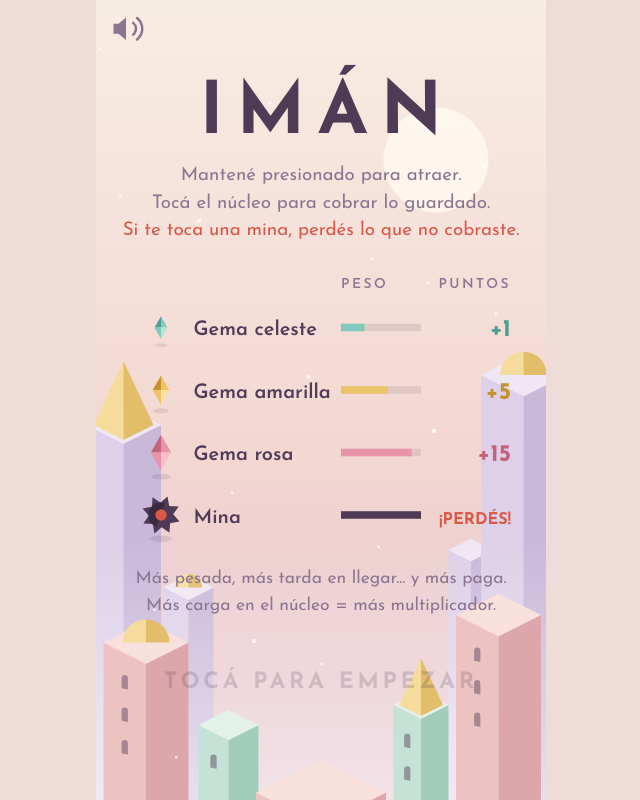
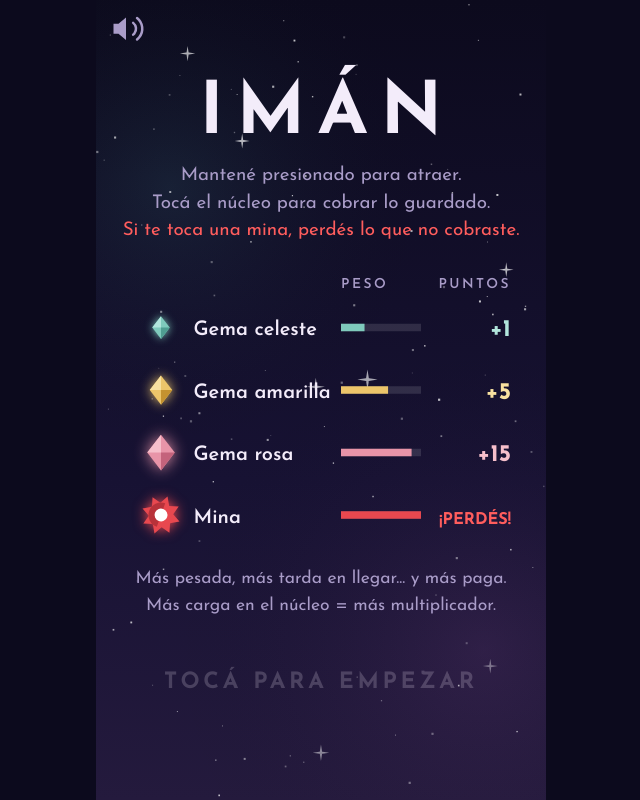
Before and after one commit to PabloForconi/VG-Mini, a website built with Vite: page index.html in a window 1280 px wide. Shown: the whole page, without its empty margins (319-959 px from the left). Built offline with nearby package versions, Linux system fonts and the light colour scheme; animation ran at ten frames a second.

Commit message:
Imán: night-sky look, round core, still gems, red mines
Following playtest feedback on the pastel pass:
- Background back to dark space: indigo gradient, two faint nebulae and
  a seeded twinkling star field. All isometric towers, sun and mist removed.
- Core is a glowing pastel orb again (tier-toned), not an isometric cube.
- Gems no longer spin; they keep their two-tone facets plus a soft glow.
- Mines are a red spiked body with a throbbing white heart.
- Text, halos, field lines and overlays flipped to suit the dark sky;
  contact shadows dropped (nothing rests on a floor in space).

Co-Authored-By: Claude Opus 5.5 <noreply@anthropic.com>

```diff
--- a/src/games/iman.ts
+++ b/src/games/iman.ts
@@ -40,15 +40,15 @@ type ShieldKind = 'shield' | 'pizza';
 type Kind = 'cyan' | 'yellow' | 'pink' | 'mine' | ShieldKind;
 
 /**
- * Look: pastel dawn sky, flat-shaded isometric shapes (light / mid / shadow
- * faces) and a deep plum "ink" for text and danger, so mines pop against the
- * soft background.
+ * Look: calm night sky (deep indigo, stars, faint nebulae) with flat-shaded
+ * pastel shapes floating in it; light ink for text, red for danger.
  */
 const C = {
-  ink: '#4f3b56',
-  inkSoft: '#8c7591',
-  danger: '#d9584a',
-  gold: '#b98326',
+  ink: '#f3ecfa', // main text on the night sky
+  inkSoft: '#a99cc8',
+  onPastel: '#2a2140', // text drawn on top of pastel shapes (the core)
+  danger: '#ff5d5d',
+  gold: '#f2c46d',
   white: '#ffffff',
 };
 const font = (weight: number, size: number) => `${weight} ${size}px "Josefin Sans", system-ui, sans-serif`;
@@ -60,7 +60,7 @@ interface KindDef {
   load: number; // how much a catch grows the core
   color: string; // mid tone: particles, bars
   light: string; // lit facet
-  dark: string; // shaded facet; also used for text on the pastel sky
+  dark: string; // shaded facet
   name: string;
   blurb?: string; // banner line instead of "+value"
 }
@@ -74,7 +74,7 @@ const KINDS: Record<Kind, KindDef> = {
   cyan: { r: 7, mass: 1, value: 1, load: 1, color: '#7fcabc', light: '#b2e6dc', dark: '#4f9e91', name: 'Gema celeste' },
   yellow: { r: 9, mass: 2, value: 5, load: 2, color: '#ecc56a', light: '#f8e1a0', dark: '#c4922f', name: 'Gema amarilla' },
   pink: { r: 11, mass: 3, value: 15, load: 3, color: '#e894a8', light: '#f6bfcb', dark: '#c4637c', name: 'Gema rosa' },
-  mine: { r: 11, mass: 3.4, value: 0, load: 0, color: '#4f3b56', light: '#6e5677', dark: '#3a2a40', name: 'Mina' },
+  mine: { r: 11, mass: 3.4, value: 0, load: 0, color: '#e8484f', light: '#ff6b70', dark: '#b8323a', name: 'Mina' },
   shield: {
     r: 11,
     mass: 3.2,
@@ -155,44 +155,33 @@ const MAX_MINE_STREAK = 2;
 
 /** Cash-out multiplier by stored load. Must be steep or cashing early always wins. */
 const TIERS = [
-  { load: 0, mult: 1, top: '#fffaf3', left: '#efe2d6', right: '#d9c7b8', ink: '#8c7591' },
-  { load: 5, mult: 2, top: '#e3f3ed', left: '#c2e4d7', right: '#9ccbbb', ink: '#5c9f8e' },
-  { load: 10, mult: 3, top: '#bfe6de', left: '#8ecdc0', right: '#62ae9f', ink: '#3f8a7c' },
-  { load: 20, mult: 5, top: '#fae4a6', left: '#f0c970', right: '#d6a446', ink: '#b07f22' },
-  { load: 35, mult: 8, top: '#fbc8b4', left: '#f19d82', right: '#d6765c', ink: '#b9583f' },
+  { load: 0, mult: 1, top: '#fffaf3', left: '#efe2d6', right: '#d9c7b8', ink: '#e9e1f2' },
+  { load: 5, mult: 2, top: '#e3f3ed', left: '#c2e4d7', right: '#9ccbbb', ink: '#bfe8dc' },
+  { load: 10, mult: 3, top: '#bfe6de', left: '#8ecdc0', right: '#62ae9f', ink: '#8fd8c9' },
+  { load: 20, mult: 5, top: '#fae4a6', left: '#f0c970', right: '#d6a446', ink: '#f6d27e' },
+  { load: 35, mult: 8, top: '#fbc8b4', left: '#f19d82', right: '#d6765c', ink: '#f7a487' },
 ];
 
-/** Background architecture: isometric prisms kept to the edges so the field stays clear. */
-interface Block {
-  x: number; // center of the front edge
-  base: number; // y of the front-bottom corner
-  w: number; // half width
-  h: number;
-  tone: keyof typeof BLOCK_TONES;
-  windows?: number;
-  roof?: 'dome' | 'cone';
-}
+/**
+ * Star field, generated once from a fixed seed (not Math.random) so it is the
+ * same every run. A few big ones are drawn as four-point sparkles.
+ */
+const STARS = (() => {
+  let s = 20261031;
+  const rnd = () => ((s = Math.imul(s, 1664525) + 1013904223) >>> 0) / 4294967296;
+  return Array.from({ length: 110 }, () => ({
+    x: rnd() * WIDTH,
+    y: rnd() * HEIGHT,
+    size: rnd() < 0.05 ? 2.5 + rnd() * 1.2 : 0.6 + rnd() * 1.2,
+    phase: rnd() * Math.PI * 2,
+    speed: 0.6 + rnd() * 1.8,
+  }));
+})();
 
-/** [top, left face, right face], pale so the scenery never competes with play. */
-const BLOCK_TONES = {
-  lilac: ['#efe7f3', '#ddd0e8', '#c9b8da'],
-  rose: ['#f8e0dc', '#edc3c1', '#dca6ab'],
-  mint: ['#e2f2ea', '#c4e2d5', '#a3cdbb'],
-} as const;
-
-const FAR_TOWERS: Block[] = [
-  { x: 22, base: 640, w: 30, h: 300, tone: 'lilac', roof: 'cone' },
-  { x: 74, base: 640, w: 20, h: 170, tone: 'lilac', roof: 'dome' },
-  { x: 300, base: 640, w: 18, h: 200, tone: 'lilac' },
-  { x: 342, base: 640, w: 34, h: 340, tone: 'lilac', roof: 'dome' },
-];
-
-const NEAR_TOWERS: Block[] = [
-  { x: 40, base: 664, w: 34, h: 150, tone: 'rose', windows: 3, roof: 'dome' },
-  { x: 106, base: 664, w: 24, h: 84, tone: 'mint', windows: 1 },
-  { x: 180, base: 676, w: 52, h: 42, tone: 'rose' },
-  { x: 260, base: 664, w: 22, h: 100, tone: 'mint', windows: 2, roof: 'cone' },
-  { x: 322, base: 664, w: 34, h: 172, tone: 'rose', windows: 3 },
+/** [x, y, radius, inner color]: barely-there haze so the sky isn't flat. */
+const NEBULAE: [number, number, number, string][] = [
+  [60, 150, 220, 'rgba(90,200,190,0.10)'],
+  [310, 520, 260, 'rgba(200,110,200,0.10)'],
 ];
 
 /** Pentatonic steps so rising notes always sound musical. */
@@ -560,7 +549,7 @@ export class Iman implements MiniGame {
       this.slices = new Array(SHIELD_SLICES[b.kind]).fill(true);
       this.corePop = 1;
       this.burst(CX, CY, k.color, 30, 180);
-      this.popup(CX, CY - this.shieldR - 14, `¡${k.name.toUpperCase()}!`, k.dark, 18);
+      this.popup(CX, CY - this.shieldR - 14, `¡${k.name.toUpperCase()}!`, k.light, 18);
       [0, 4, 7, 12].forEach((s, i) => tone({ freq: note(s), dur: 0.25, type: 'sine', gain: 0.14, delay: i * 0.06 }));
       vibrate(20);
       return;
@@ -570,7 +559,7 @@ export class Iman implements MiniGame {
     this.load += k.load;
     this.corePop = 1;
     this.burst(CX, CY, k.color, 8 * k.load, 140);
-    this.popup(CX + rand(-24, 24), CY - this.coreR - 10, `+${k.value}`, k.dark, 12 + k.load * 2);
+    this.popup(CX + rand(-24, 24), CY - this.coreR - 10, `+${k.value}`, k.light, 12 + k.load * 2);
 
     // Notes climb with the load: the higher the pitch, the more you risk.
     const step = Math.min(this.load, 24);
@@ -689,7 +678,7 @@ export class Iman implements MiniGame {
     ctx.lineWidth = 1;
     for (const b of this.bodies) {
       if (active && Math.hypot(CX - b.x, CY - b.y) < field) {
-        ctx.strokeStyle = b.kind === 'mine' ? 'rgba(217,88,74,0.35)' : 'rgba(79,59,86,0.14)';
+        ctx.strokeStyle = b.kind === 'mine' ? 'rgba(255,93,93,0.35)' : 'rgba(200,190,255,0.16)';
         ctx.beginPath();
         ctx.moveTo(CX, CY);
         ctx.lineTo(b.x, b.y);
@@ -712,8 +701,8 @@ export class Iman implements MiniGame {
     for (const p of this.popups) {
       ctx.globalAlpha = Math.min(1, p.life * 2);
       ctx.font = font(700, p.size);
-      // Soft white halo keeps popups legible over any pastel.
-      ctx.strokeStyle = 'rgba(255,255,255,0.8)';
+      // Dark halo keeps popups legible over stars and glows.
+      ctx.strokeStyle = 'rgba(12,10,29,0.75)';
       ctx.lineWidth = 4;
       ctx.strokeText(p.text, p.x, p.y);
       ctx.fillStyle = p.color;
@@ -725,94 +714,57 @@ export class Iman implements MiniGame {
     this.drawHud();
   }
 
-  /** Pastel dawn: sky gradient, pale sun, isometric towers at the edges, mist, drifting motes. */
+  /** Night sky: deep indigo gradient, two faint nebulae and twinkling stars. */
   private drawScenery(active: boolean) {
     const { ctx } = this;
     const sky = ctx.createLinearGradient(0, 0, 0, HEIGHT);
-    sky.addColorStop(0, '#f8ede3');
-    sky.addColorStop(0.55, '#f3d8d2');
-    sky.addColorStop(1, '#e3c0cc');
+    sky.addColorStop(0, '#0c0a1d');
+    sky.addColorStop(0.6, '#171233');
+    sky.addColorStop(1, '#241a3d');
     ctx.fillStyle = sky;
     ctx.fillRect(-20, -20, WIDTH + 40, HEIGHT + 40);
 
-    ctx.fillStyle = 'rgba(255,249,240,0.9)';
-    ctx.beginPath();
-    ctx.arc(272, 128, 42, 0, Math.PI * 2);
-    ctx.fill();
+    for (const [x, y, rad, color] of NEBULAE) {
+      const g = ctx.createRadialGradient(x, y, 0, x, y, rad);
+      g.addColorStop(0, color);
+      g.addColorStop(1, 'rgba(0,0,0,0)');
+      ctx.fillStyle = g;
+      ctx.fillRect(x - rad, y - rad, rad * 2, rad * 2);
+    }
 
-    for (const b of FAR_TOWERS) this.drawBlock(b);
-    const mist = ctx.createLinearGradient(0, 430, 0, HEIGHT);
-    mist.addColorStop(0, 'rgba(255,255,255,0)');
-    mist.addColorStop(1, 'rgba(255,255,255,0.55)');
-    ctx.fillStyle = mist;
-    ctx.fillRect(-20, 430, WIDTH + 40, HEIGHT - 410);
-    for (const b of NEAR_TOWERS) this.drawBlock(b);
-
-    // Holding the magnet brightens the air around the core.
+    // Holding the magnet lifts the light around the core a little.
     if (active) {
       const glow = ctx.createRadialGradient(CX, CY, 0, CX, CY, this.fieldRadius);
-      glow.addColorStop(0, 'rgba(255,255,255,0.35)');
-      glow.addColorStop(1, 'rgba(255,255,255,0)');
+      glow.addColorStop(0, 'rgba(170,150,255,0.14)');
+      glow.addColorStop(1, 'rgba(170,150,255,0)');
       ctx.fillStyle = glow;
       ctx.fillRect(-20, -20, WIDTH + 40, HEIGHT + 40);
     }
 
-    // Motes of light drifting up, on fixed lanes so they cost nothing to track.
-    ctx.fillStyle = 'rgba(255,255,255,0.7)';
-    for (let i = 0; i < 18; i++) {
-      const x = ((i * 53) % WIDTH) + Math.sin(this.clock * 0.6 + i) * 10;
-      const y = HEIGHT - ((this.clock * (8 + (i % 5) * 3) + i * 71) % (HEIGHT + 20));
-      ctx.fillRect(x, y, i % 3 === 0 ? 3 : 2, i % 3 === 0 ? 3 : 2);
-    }
-  }
-
-  /** Isometric prism: lit top, mid left face, shaded right face, optional windows and roof. */
-  private drawBlock(b: Block) {
-    const { ctx } = this;
-    const { x, base, w, h } = b;
-    const top = base - h;
-    const [cTop, cLeft, cRight] = BLOCK_TONES[b.tone];
-    const poly = (pts: number[][], color: string) => {
-      ctx.fillStyle = color;
+    ctx.fillStyle = '#ffffff';
+    for (const s of STARS) {
+      ctx.globalAlpha = 0.25 + 0.5 * (0.5 + 0.5 * Math.sin(this.clock * s.speed + s.phase));
+      if (s.size < 2.5) {
+        ctx.fillRect(s.x, s.y, s.size, s.size);
+        continue;
+      }
+      // Four-point sparkle: two thin diamonds crossed.
+      const l = s.size * 2.2;
+      const t = s.size * 0.35;
       ctx.beginPath();
-      pts.forEach(([px, py], i) => (i ? ctx.lineTo(px, py) : ctx.moveTo(px, py)));
+      ctx.moveTo(s.x, s.y - l);
+      ctx.lineTo(s.x + t, s.y);
+      ctx.lineTo(s.x, s.y + l);
+      ctx.lineTo(s.x - t, s.y);
       ctx.closePath();
-      ctx.fill();
-    };
-    poly([[x - w, top], [x, top + w / 2], [x, base + w / 2], [x - w, base]], cLeft);
-    poly([[x, top + w / 2], [x + w, top], [x + w, base], [x, base + w / 2]], cRight);
-    poly([[x, top - w / 2], [x + w, top], [x, top + w / 2], [x - w, top]], cTop);
-
-    for (let i = 0; i < (b.windows ?? 0); i++) {
-      // Slit windows sit on the left face, following its slant.
-      const wx = x - w / 2;
-      const wy = top + 18 + i * 26 + w / 4;
-      ctx.fillStyle = 'rgba(79,59,86,0.45)';
-      ctx.beginPath();
-      ctx.moveTo(wx - 2.5, wy + 10);
-      ctx.lineTo(wx - 2.5, wy + 2);
-      ctx.arc(wx, wy + 2, 2.5, Math.PI, 0);
-      ctx.lineTo(wx + 2.5, wy + 11);
+      ctx.moveTo(s.x - l, s.y);
+      ctx.lineTo(s.x, s.y - t);
+      ctx.lineTo(s.x + l, s.y);
+      ctx.lineTo(s.x, s.y + t);
       ctx.closePath();
       ctx.fill();
     }
-
-    if (b.roof === 'dome') {
-      const rr = w * 0.55;
-      ctx.fillStyle = '#f6dc9c';
-      ctx.beginPath();
-      ctx.arc(x, top, rr, Math.PI, Math.PI * 1.5);
-      ctx.lineTo(x, top);
-      ctx.fill();
-      ctx.fillStyle = '#e2bd6a';
-      ctx.beginPath();
-      ctx.arc(x, top, rr, Math.PI * 1.5, 0);
-      ctx.lineTo(x, top);
-      ctx.fill();
-    } else if (b.roof === 'cone') {
-      poly([[x - w * 0.8, top], [x, top - w * 1.7], [x, top + w * 0.4]], '#f6dc9c');
-      poly([[x, top + w * 0.4], [x, top - w * 1.7], [x + w * 0.8, top]], '#e2bd6a');
-    }
+    ctx.globalAlpha = 1;
   }
 
   private drawField(active: boolean) {
@@ -821,7 +773,7 @@ export class Iman implements MiniGame {
     ctx.save();
     ctx.lineWidth = 1.5;
     ctx.setLineDash([3, 7]);
-    ctx.strokeStyle = `rgba(79,59,86,${active ? 0.35 : 0.12})`;
+    ctx.strokeStyle = `rgba(200,190,255,${active ? 0.35 : 0.12})`;
     ctx.beginPath();
     ctx.arc(CX, CY, field, 0, Math.PI * 2);
     ctx.stroke();
@@ -842,25 +794,15 @@ export class Iman implements MiniGame {
     this.drawItem(b.kind, b.x, b.y, b.spin);
   }
 
-  /** Soft contact shadow under floating things. */
-  private drawShadow(x: number, y: number, r: number) {
-    const { ctx } = this;
-    ctx.fillStyle = 'rgba(79,59,86,0.12)';
-    ctx.beginPath();
-    ctx.ellipse(x, y, r, r * 0.3, 0, 0, Math.PI * 2);
-    ctx.fill();
-  }
-
   /** Round pickups: white bubble, or a pizza whose pastel slices cycle colors. */
   private drawShieldIcon(kind: ShieldKind, x: number, y: number, spin: number) {
     const { ctx } = this;
     const r = KINDS[kind].r;
-    this.drawShadow(x, y + r + 5, r * 0.8);
     ctx.save();
     ctx.translate(x, y);
     ctx.rotate(spin);
     if (kind === 'shield') {
-      ctx.fillStyle = 'rgba(255,255,255,0.6)';
+      ctx.fillStyle = 'rgba(255,255,255,0.3)';
       ctx.beginPath();
       ctx.arc(0, 0, r, 0, Math.PI * 2);
       ctx.fill();
@@ -886,14 +828,10 @@ export class Iman implements MiniGame {
     }
     ctx.strokeStyle = '#ffffff';
     ctx.lineWidth = 2.5;
+    ctx.shadowColor = '#ffffff';
+    ctx.shadowBlur = 10;
     ctx.beginPath();
     ctx.arc(0, 0, r, 0, Math.PI * 2);
-    ctx.stroke();
-    // Faint ink rim so white reads against the pale sky.
-    ctx.strokeStyle = 'rgba(79,59,86,0.3)';
-    ctx.lineWidth = 1;
-    ctx.beginPath();
-    ctx.arc(0, 0, r + 1.8, 0, Math.PI * 2);
     ctx.stroke();
     ctx.restore();
     // Glint stays put while the bubble spins.
@@ -909,15 +847,8 @@ export class Iman implements MiniGame {
     const { ctx } = this;
     const k = KINDS[kind];
     const r = k.r;
-    this.drawShadow(x, y + r * 1.3 + 5, r * 0.7);
-
-    // Gems turn on their vertical axis: squash the width and swap which side is lit.
-    const turn = Math.cos(spin);
-    const sx = Math.max(0.3, Math.abs(turn));
-    const [litSide, darkSide] = turn >= 0 ? [k.light, k.dark] : [k.dark, k.light];
     ctx.save();
     ctx.translate(x, y);
-    ctx.scale(sx, 1);
     const tri = (pts: number[][], color: string) => {
       ctx.fillStyle = color;
       ctx.beginPath();
@@ -925,18 +856,20 @@ export class Iman implements MiniGame {
       ctx.closePath();
       ctx.fill();
     };
-    tri([[0, -r * 1.3], [-r, 0], [0, 0]], litSide);
-    tri([[0, -r * 1.3], [r, 0], [0, 0]], k.color);
-    tri([[-r, 0], [0, r * 1.3], [0, 0]], k.color);
-    tri([[r, 0], [0, r * 1.3], [0, 0]], darkSide);
+    // Soft glow from the whole silhouette, then crisp flat facets on top (no spin).
+    ctx.shadowColor = k.color;
+    ctx.shadowBlur = 6 + k.load * 3;
+    tri([[0, -r * 1.3], [r, 0], [0, r * 1.3], [-r, 0]], k.color);
+    ctx.shadowBlur = 0;
+    tri([[0, -r * 1.3], [-r, 0], [0, 0]], k.light);
+    tri([[r, 0], [0, r * 1.3], [0, 0]], k.dark);
     ctx.restore();
   }
 
-  /** Mines: deep plum star with a coral heart that throbs. */
+  /** Mines: red spiked body with a white heart that throbs. */
   private drawMine(x: number, y: number, spin: number) {
     const { ctx } = this;
     const k = KINDS.mine;
-    this.drawShadow(x, y + k.r + 8, k.r * 0.8);
     ctx.save();
     ctx.translate(x, y);
     ctx.rotate(spin);
@@ -950,15 +883,18 @@ export class Iman implements MiniGame {
     }
     ctx.closePath();
     ctx.fillStyle = k.color;
+    ctx.shadowColor = k.color;
+    ctx.shadowBlur = 12;
     ctx.fill();
+    ctx.shadowBlur = 0;
     // Flat-shade the lower-right half.
     ctx.fillStyle = k.dark;
     ctx.beginPath();
     ctx.arc(0, 0, k.r - 1, -Math.PI / 4, (Math.PI * 3) / 4);
     ctx.fill();
-    ctx.fillStyle = C.danger;
+    ctx.fillStyle = C.white;
     ctx.beginPath();
-    ctx.arc(0, 0, k.r * 0.42 * pulse, 0, Math.PI * 2);
+    ctx.arc(0, 0, k.r * 0.48 * pulse, 0, Math.PI * 2);
     ctx.fill();
     ctx.restore();
   }
@@ -976,18 +912,15 @@ export class Iman implements MiniGame {
       // Both bubbles are white on the core; only the pizza pickup cycles colors.
       const a0 = (i / n) * Math.PI * 2 + gap;
       const a1 = ((i + 1) / n) * Math.PI * 2 - gap;
-      ctx.fillStyle = 'rgba(255,255,255,0.28)';
+      ctx.fillStyle = 'rgba(255,255,255,0.1)';
       ctx.beginPath();
       ctx.moveTo(CX, CY);
       ctx.arc(CX, CY, R, a0, a1);
       ctx.closePath();
       ctx.fill();
-      ctx.strokeStyle = 'rgba(79,59,86,0.25)';
-      ctx.lineWidth = 1;
-      ctx.beginPath();
-      ctx.arc(CX, CY, R + 2.5, a0, a1);
-      ctx.stroke();
       ctx.strokeStyle = '#ffffff';
+      ctx.shadowColor = '#ffffff';
+      ctx.shadowBlur = 8;
       ctx.lineWidth = 3;
       ctx.beginPath();
       ctx.arc(CX, CY, R, a0, a1);
@@ -996,25 +929,21 @@ export class Iman implements MiniGame {
     ctx.restore();
   }
 
-  /** The core is an isometric cube: lit top, mid left, shaded right. */
+  /** The core: a pastel orb that glows brighter as it fills, toned by its cash-out tier. */
   private drawCore(active: boolean) {
     const { ctx } = this;
     const ti = this.tierIndex;
     const tier = TIERS[ti];
     const r = this.coreR * (1 + this.corePop * 0.2 + (active ? 0.06 : 0));
 
-    this.drawShadow(CX, CY + r + 10, r * 0.9);
-    const v = (deg: number) => [CX + Math.cos((deg * Math.PI) / 180) * r, CY + Math.sin((deg * Math.PI) / 180) * r];
-    const poly = (pts: number[][], color: string) => {
-      ctx.fillStyle = color;
-      ctx.beginPath();
-      pts.forEach(([px, py], i) => (i ? ctx.lineTo(px, py) : ctx.moveTo(px, py)));
-      ctx.closePath();
-      ctx.fill();
-    };
-    poly([v(-90), v(-30), [CX, CY], v(210)], tier.top);
-    poly([[CX, CY], v(-30), v(30), v(90)], tier.right);
-    poly([[CX, CY], v(90), v(150), v(210)], tier.left);
+    ctx.save();
+    ctx.shadowColor = active ? '#b9a8ff' : tier.left;
+    ctx.shadowBlur = 16 + this.growth * 30;
+    ctx.fillStyle = tier.top;
+    ctx.beginPath();
+    ctx.arc(CX, CY, r, 0, Math.PI * 2);
+    ctx.fill();
+    ctx.restore();
 
     this.drawShieldBubble();
     // Labels under the core clear the shield bubble when there is one.
@@ -1038,11 +967,7 @@ export class Iman implements MiniGame {
     if (this.bank > 0) {
       ctx.textBaseline = 'middle';
       ctx.font = font(700, Math.max(11, Math.round(r * 0.72)));
-      ctx.lineJoin = 'round';
-      ctx.strokeStyle = 'rgba(255,255,255,0.85)';
-      ctx.lineWidth = 4;
-      ctx.strokeText(String(this.bank), CX, CY + 2);
-      ctx.fillStyle = C.ink;
+      ctx.fillStyle = C.onPastel;
       ctx.fillText(String(this.bank), CX, CY + 2);
       ctx.textBaseline = 'alphabetic';
       if (tier.mult > 1) {
@@ -1067,7 +992,7 @@ export class Iman implements MiniGame {
     const x = MUTE_BTN.x + 12;
     const y = MUTE_BTN.y + MUTE_BTN.h / 2;
     ctx.save();
-    ctx.fillStyle = ctx.strokeStyle = isMuted() ? 'rgba(79,59,86,0.35)' : C.inkSoft;
+    ctx.fillStyle = ctx.strokeStyle = isMuted() ? 'rgba(255,255,255,0.3)' : C.inkSoft;
     ctx.lineWidth = 2;
     ctx.lineCap = 'round';
     ctx.beginPath();
@@ -1145,14 +1070,14 @@ export class Iman implements MiniGame {
 
       // Weight bar fills in, so pink visibly lands right next to the mine.
       const fill = (k.mass / maxMass) * Math.min(1, t * 2);
-      ctx.fillStyle = 'rgba(79,59,86,0.12)';
+      ctx.fillStyle = 'rgba(255,255,255,0.12)';
       ctx.fillRect(barX, y - 3, barW, 6);
-      ctx.fillStyle = kind === 'mine' ? C.ink : k.color;
+      ctx.fillStyle = k.color;
       ctx.fillRect(barX, y - 3, barW * fill, 6);
 
       ctx.textAlign = 'right';
       ctx.font = font(700, kind === 'mine' ? 13 : 19);
-      ctx.fillStyle = kind === 'mine' ? C.danger : k.dark;
+      ctx.fillStyle = kind === 'mine' ? C.danger : k.light;
       ctx.fillText(kind === 'mine' ? '¡PERDÉS!' : `+${k.value}`, 332, y + 7);
     });
     ctx.globalAlpha = 1;
@@ -1195,7 +1120,7 @@ export class Iman implements MiniGame {
     ctx.globalAlpha = alpha;
     ctx.translate(CX, 150);
     ctx.scale(scale, scale);
-    ctx.fillStyle = p.intro ? KINDS[p.intro].dark : C.danger;
+    ctx.fillStyle = p.intro ? KINDS[p.intro].light : C.danger;
     ctx.font = font(700, 28);
     ctx.fillText(p.title, 0, 0);
     if (p.intro) {
@@ -1241,7 +1166,7 @@ export class Iman implements MiniGame {
     if (this.state === 'playing') this.drawPhase();
 
     if (this.state === 'over') {
-      ctx.fillStyle = 'rgba(248,237,227,0.78)';
+      ctx.fillStyle = 'rgba(12,10,29,0.72)';
       ctx.fillRect(0, 0, WIDTH, HEIGHT);
       ctx.fillStyle = C.ink;
       ctx.font = font(700, 66);
--- a/src/style.css
+++ b/src/style.css
@@ -2,7 +2,7 @@ html,
 body {
   margin: 0;
   height: 100%;
-  background: #efdcd8;
+  background: #0c0a1d;
   overflow: hidden;
 }
 
```
Also changed, not shown: docs/iman.md (+15 -15 lines), index.html (+1 -1 lines).
